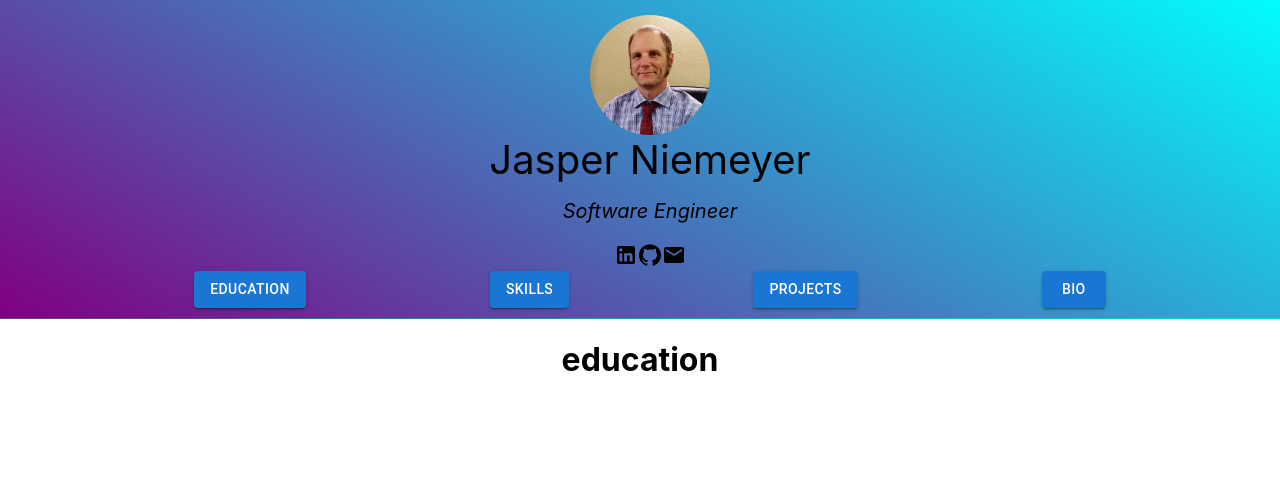
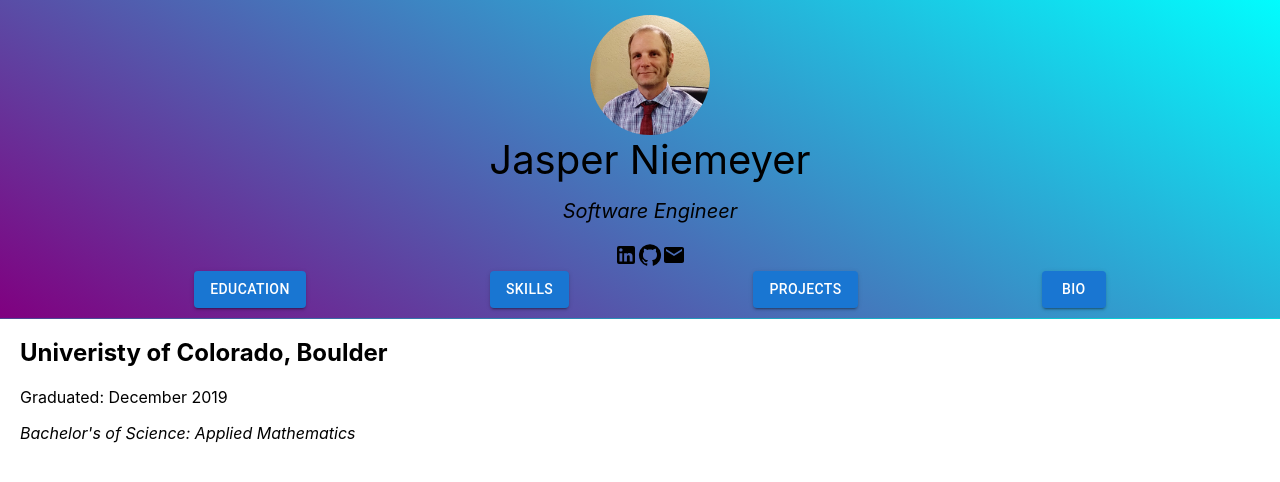
Before and after one commit to jjniemeyer/profile, a JavaScript app: page / in a window 1280 px wide. Both pictures are taken after a click on the button "EDUCATION". Shown: the top 482 px of the page. Built offline with nearby package versions, Linux system fonts and the light colour scheme; the HTML template or start-up script is replaced by a standard one.

Commit message:
componentize Content

```diff
--- a/src/App.css
+++ b/src/App.css
@@ -51,7 +51,7 @@ p#sub-heading {
 
 }
 
-.bio {
+.content {
   padding-left: 1.25em;
   padding-right: 1em;
   text-align: left;
--- a/src/App.js
+++ b/src/App.js
@@ -1,9 +1,9 @@
 import './App.css';
 import Box from '@mui/material/Box'
 import Avatar from '@mui/material/Avatar'
-
 import Header from './components/Header';
 import Navbar from './components/Navbar'
+import Content from './components/Content'
 
 const avatar = require("./static/images/avatar/jjn.jpeg")
 
@@ -16,47 +16,7 @@ function App() {
         <Header />
         <Navbar />
       </Box>
-      <div className='education' style={{display: 'none'}}>
-        <h1>education</h1>
-      </div>
-      <div className='skills' style={{display: 'none'}}>
-        <h1>skills</h1>
-      </div>
-      <div className='projects' style={{display: 'none'}}>
-        <h1>projects</h1>
-      </div>
-      <div className='bio' style={{display: 'block'}}>
-        <section className='bio-text'>
-          <h1>title</h1>
-          <p>There are ways to fix a broken sound. </p>
-          <ul>
-            <li>a</li>
-            <li>long</li>
-            <li>list</li>
-            <li>a</li>
-            <li>long</li>
-            <li>list</li>
-            <li>a</li>
-            <li>long</li>
-            <li>list</li>
-            <li>a</li>
-            <li>long</li>
-            <li>list</li>
-            <li>a</li>
-            <li>long</li>
-            <li>list</li>
-            <li>a</li>
-            <li>long</li>
-            <li>list</li>
-            <li>a</li>
-            <li>long</li>
-            <li>list</li>
-            <li>a</li>
-            <li>long</li>
-            <li>list</li>
-          </ul>
-        </section>
-      </div>
+      <Content />
     </div>
   );
 }
--- /dev/null
+++ b/src/components/Bio.js
@@ -0,0 +1,34 @@
+export default function Bio() {
+  return (
+    <section className='bio' style={{display: 'block'}}>
+          <h1>title</h1>
+          <p>There are ways to fix a broken sound. </p>
+          <ul>
+            <li>a</li>
+            <li>long</li>
+            <li>list</li>
+            <li>a</li>
+            <li>long</li>
+            <li>list</li>
+            <li>a</li>
+            <li>long</li>
+            <li>list</li>
+            <li>a</li>
+            <li>long</li>
+            <li>list</li>
+            <li>a</li>
+            <li>long</li>
+            <li>list</li>
+            <li>a</li>
+            <li>long</li>
+            <li>list</li>
+            <li>a</li>
+            <li>long</li>
+            <li>list</li>
+            <li>a</li>
+            <li>long</li>
+            <li>list</li>
+          </ul>
+      </section>
+  );
+}
--- /dev/null
+++ b/src/components/Content.js
@@ -0,0 +1,17 @@
+import Education from "./Education";
+import Skills from "./Skills";
+import Projects from "./Projects";
+import Bio from "./Bio"
+
+function Content() {
+  return (
+    <div className="content">
+      <Education />
+      <Skills />
+      <Projects />
+      <Bio />
+    </div>
+  );
+}
+
+export default Content;
--- /dev/null
+++ b/src/components/Education.js
@@ -0,0 +1,9 @@
+export default function Education() {
+  return (
+    <section className='education' style={{display: 'none'}}>
+        <h1>Univeristy of Colorado, Boulder</h1>
+        <p>Graduated: December 2019</p>
+        <p><em>Bachelor's of Science: Applied Mathematics</em></p>
+    </section>
+  );
+}
--- /dev/null
+++ b/src/components/Projects.js
@@ -0,0 +1,7 @@
+export default function Projects() {
+  return (
+    <section className='projects' style={{display: 'none'}}>
+        <h1>projects</h1>
+    </section>
+  );
+}
--- /dev/null
+++ b/src/components/Skills.js
@@ -0,0 +1,7 @@
+export default function Skills() {
+  return (
+    <section className='skills' style={{display: 'none'}}>
+        <h1>skills</h1>
+    </section>
+  );
+}
```
